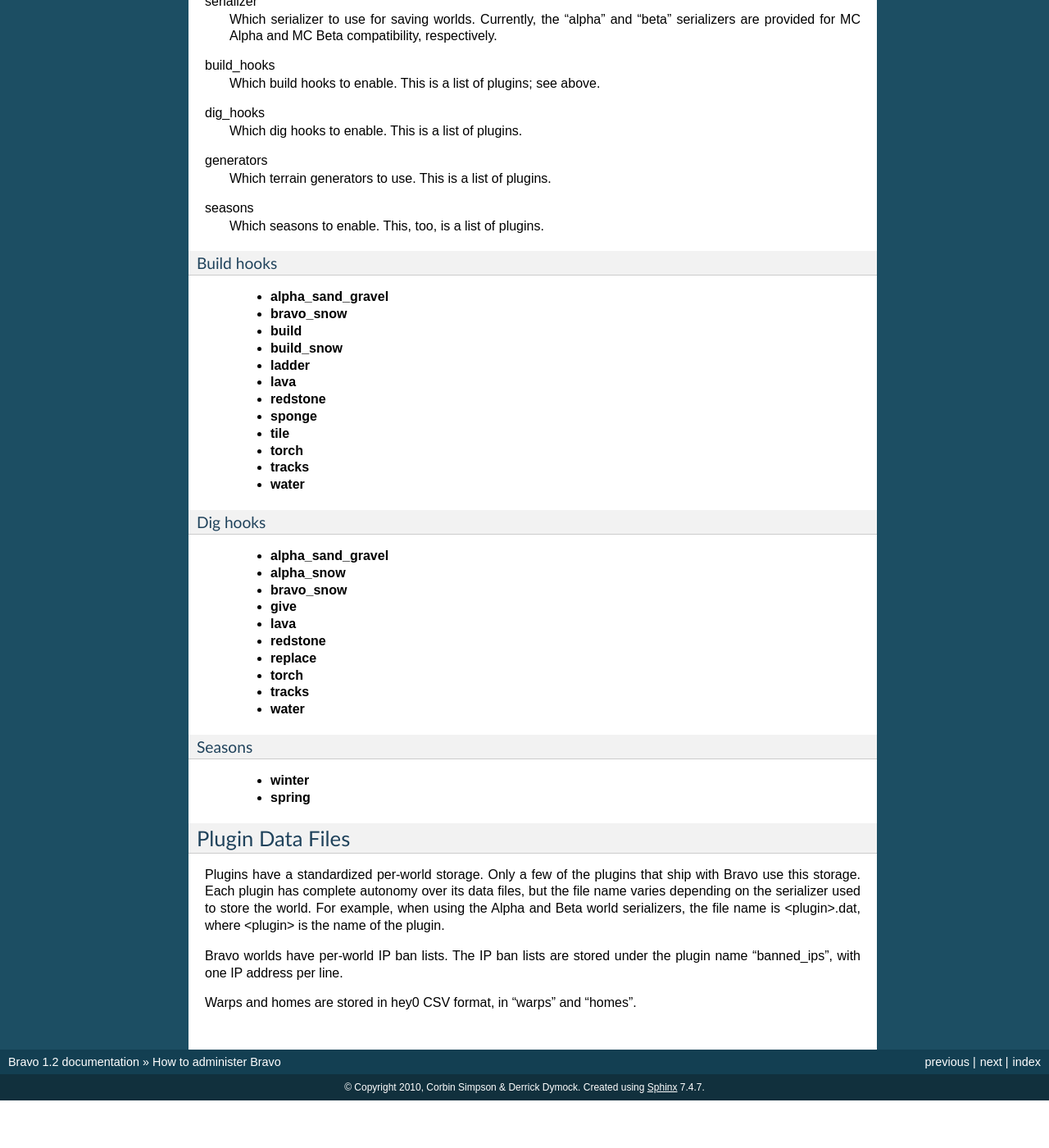
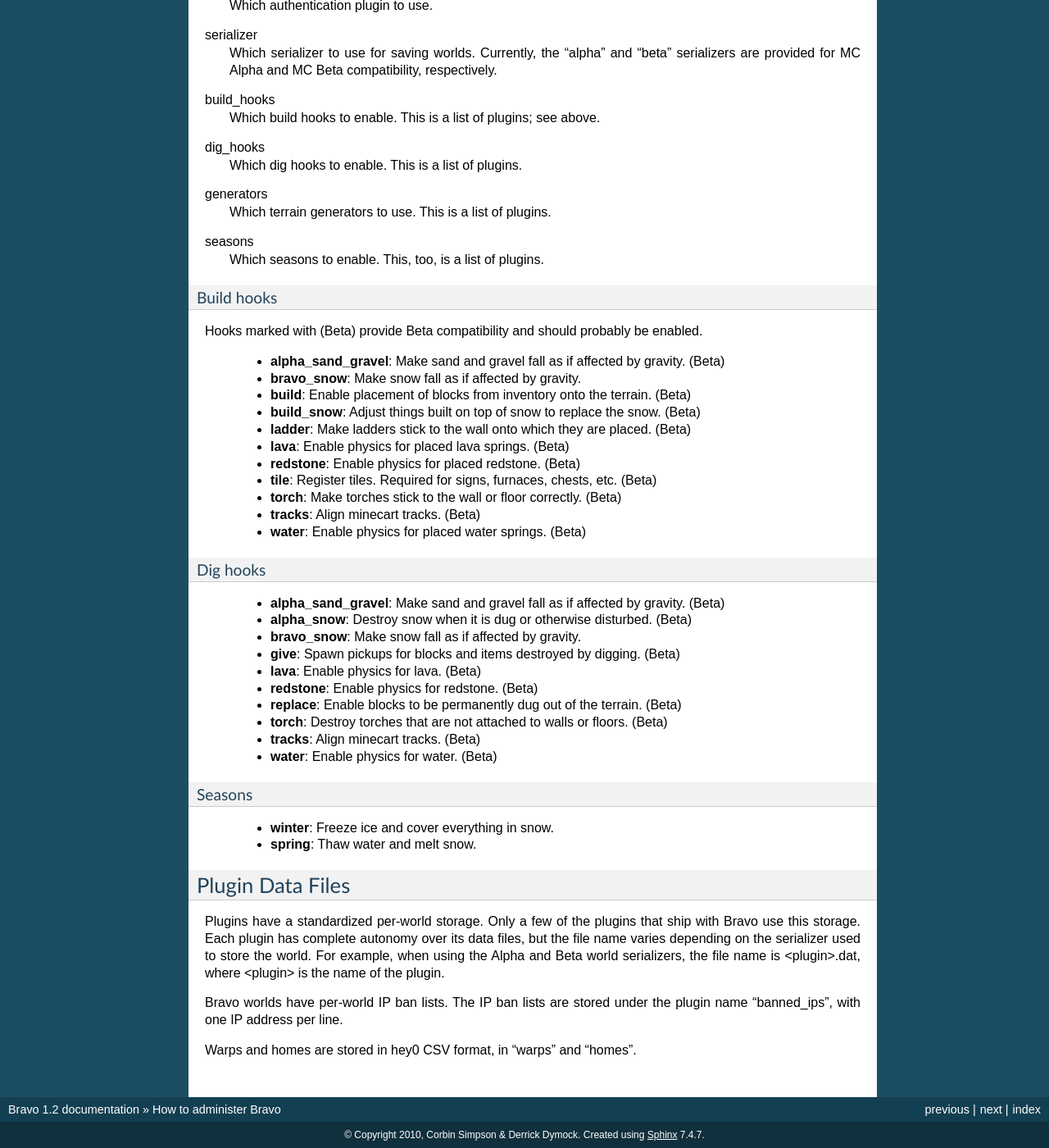
Before and after one commit to bravoserver/bravo, a Sphinx documentation site: the page built from docs/administration.rst, in a window 1280 px wide and 1400 px high, scrolled down 1705 px. Shown: the whole window at 82% size. Built offline with Sphinx 7.4.7, drawn with Linux system fonts in a browser that asks for light colours; formulas are drawn with MathJax 3; before the commit the page ends 3047 px from its top, so only the background shows below that; some of the changed text lies outside the part shown.

Commit message:
docs: Finish fleshing out admin guide, I hope.

```diff
--- a/docs/administration.rst
+++ b/docs/administration.rst
@@ -113,38 +113,45 @@
 Build hooks
 ^^^^^^^^^^^
 
- * **alpha_sand_gravel**
- * **bravo_snow**
- * **build**
- * **build_snow**
- * **ladder**
- * **lava**
- * **redstone**
- * **sponge**
- * **tile**
- * **torch**
- * **tracks**
- * **water**
+Hooks marked with (Beta) provide Beta compatibility and should probably be
+enabled.
+
+ * **alpha_sand_gravel**: Make sand and gravel fall as if affected by gravity.
+   (Beta)
+ * **bravo_snow**: Make snow fall as if affected by gravity.
+ * **build**: Enable placement of blocks from inventory onto the terrain.
+   (Beta)
+ * **build_snow**: Adjust things built on top of snow to replace the snow.
+   (Beta)
+ * **ladder**: Make ladders stick to the wall onto which they are placed.
+   (Beta)
+ * **lava**: Enable physics for placed lava springs. (Beta)
+ * **redstone**: Enable physics for placed redstone. (Beta)
+ * **tile**: Register tiles. Required for signs, furnaces, chests, etc. (Beta)
+ * **torch**: Make torches stick to the wall or floor correctly. (Beta)
+ * **tracks**: Align minecart tracks. (Beta)
+ * **water**: Enable physics for placed water springs. (Beta)
 
 Dig hooks
 ^^^^^^^^^
 
- * **alpha_sand_gravel**
- * **alpha_snow**
- * **bravo_snow**
- * **give**
- * **lava**
- * **redstone**
- * **replace**
- * **torch**
- * **tracks**
- * **water**
+ * **alpha_sand_gravel**: Make sand and gravel fall as if affected by gravity.
+   (Beta)
+ * **alpha_snow**: Destroy snow when it is dug or otherwise disturbed. (Beta)
+ * **bravo_snow**: Make snow fall as if affected by gravity.
+ * **give**: Spawn pickups for blocks and items destroyed by digging. (Beta)
+ * **lava**: Enable physics for lava. (Beta)
+ * **redstone**: Enable physics for redstone. (Beta)
+ * **replace**: Enable blocks to be permanently dug out of the terrain. (Beta)
+ * **torch**: Destroy torches that are not attached to walls or floors. (Beta)
+ * **tracks**: Align minecart tracks. (Beta)
+ * **water**: Enable physics for water. (Beta)
 
 Seasons
 ^^^^^^^
 
- * **winter**
- * **spring**
+ * **winter**: Freeze ice and cover everything in snow.
+ * **spring**: Thaw water and melt snow.
 
 Plugin Data Files
 =================
```
Also changed, not shown: other parts of docs/administration.rst (+3 -3 lines).
